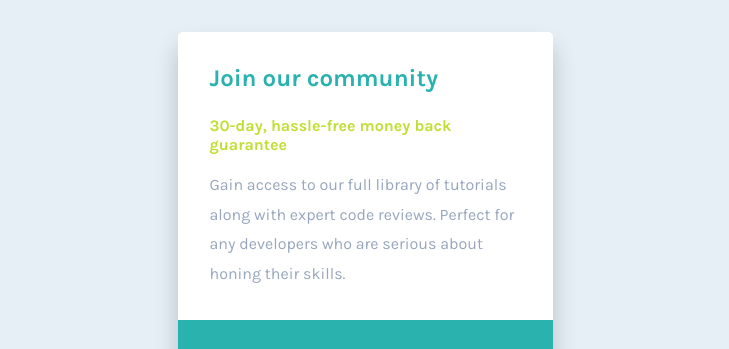
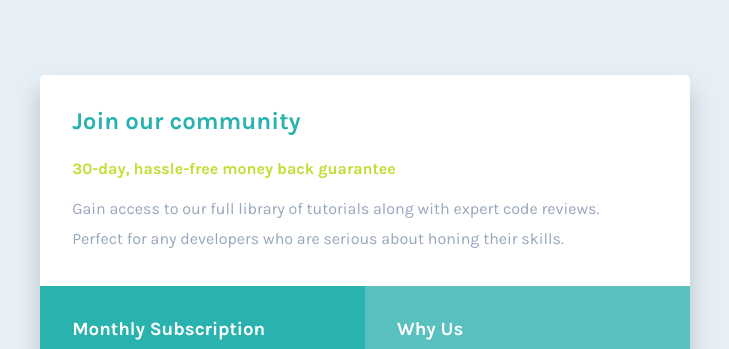
Before and after one commit to pablowbk/fem-single-price-grid-component, a website: page index.html in a window 1280 px wide. Shown: the top 349 px of the page, without its empty margins (275-1004 px from the left). Drawn offline with Linux system fonts and the light colour scheme.

Commit message:
desktop layout

```diff
--- a/css/style.css
+++ b/css/style.css
@@ -45,7 +45,7 @@ button {
 /* resets finish */
 
 .grid-container {
-  width: 375px;
+  /*max-width: 375px;*/
   display: grid;
   grid-template-areas: "join" "subscribe" "whyus";
   margin: 2em;
@@ -149,3 +149,15 @@ footer {
   padding: 1em;
   background-color: var(--LightGray);
 }
+
+@media screen and (min-width: 900px) {
+  .grid-container {
+    grid-template-areas: "join join" "subscribe whyus";
+    grid-template-columns: 1fr 1fr;
+    max-width: 100%;
+  }
+
+  .join span {
+    display: block;
+  }
+}
```
